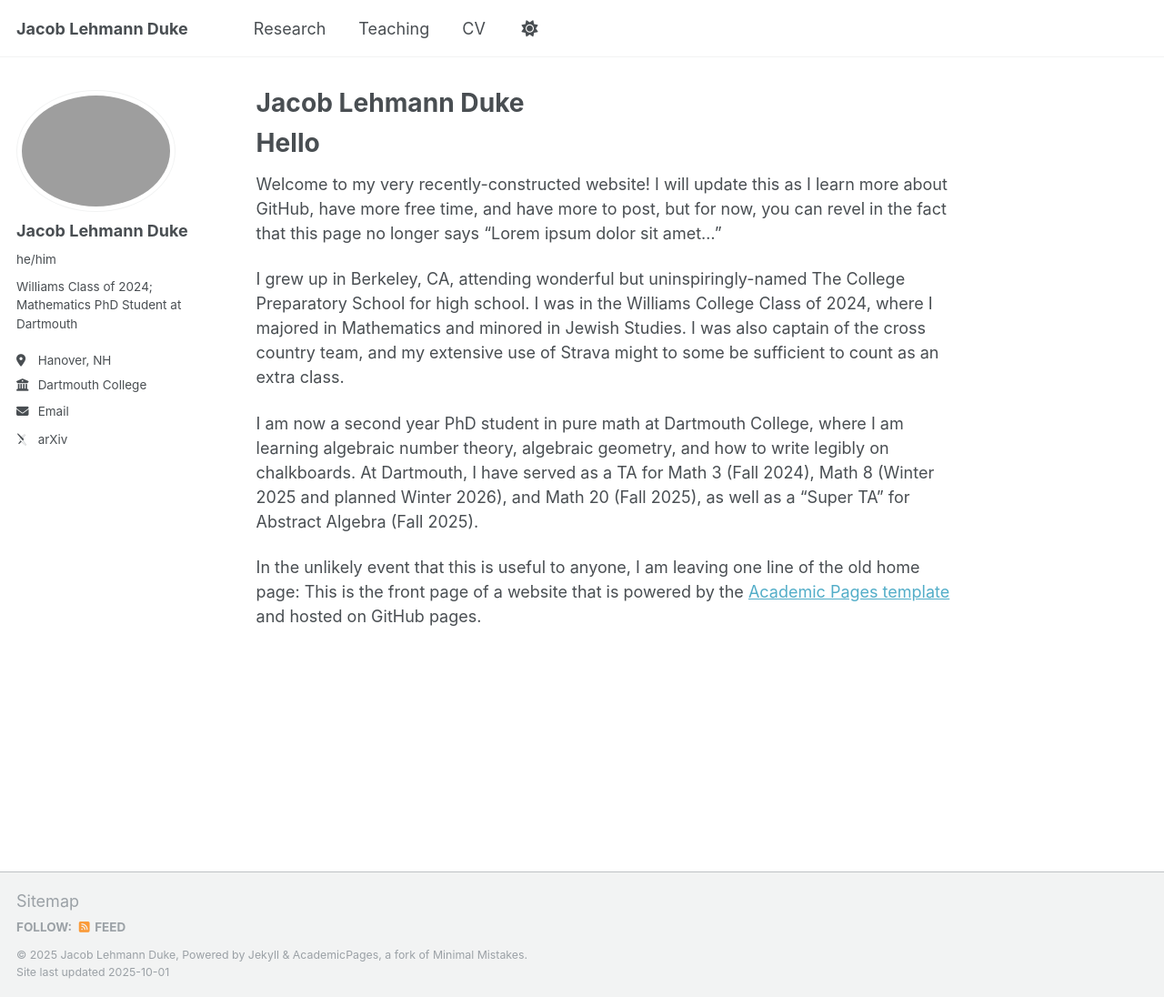
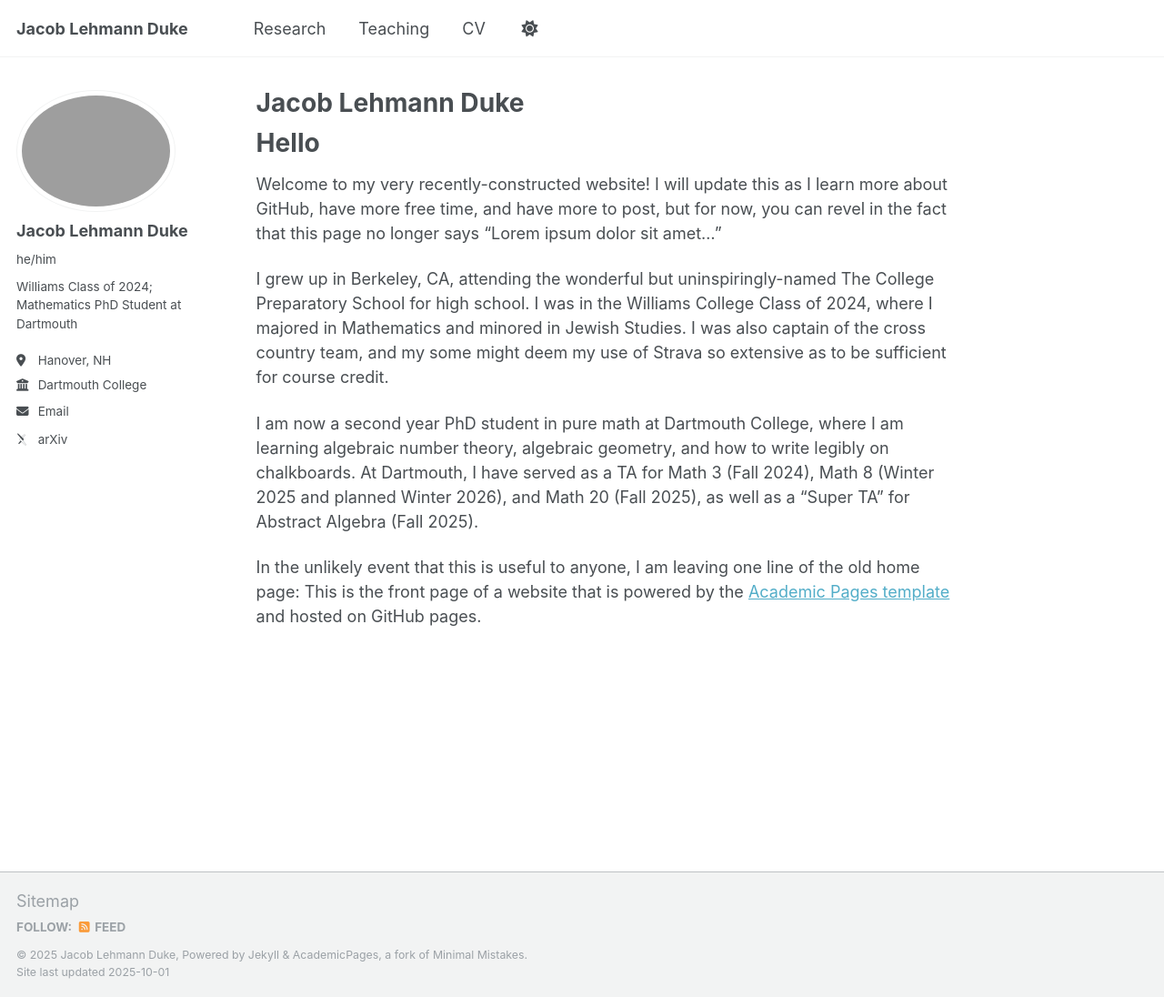
Before and after one commit to JacobLehmannDuke/JacobLehmannDuke.github.io, a Jekyll site: the page built from _pages/about.md, in a window 1280 px wide and 1096 px high. Shown: the whole window at 91% size. Built offline with Jekyll 4.4.1, drawn with Linux system fonts in a browser that asks for light colours; some web fonts are replaced.

Commit message:
Update about.md

```diff
--- a/_pages/about.md
+++ b/_pages/about.md
@@ -9,7 +9,7 @@ redirect_from:
 # Hello
 Welcome to my very recently-constructed website! I will update this as I learn more about GitHub, have more free time, and have more to post, but for now, you can revel in the fact that this page no longer says "Lorem ipsum dolor sit amet..."
 
-I grew up in Berkeley, CA, attending wonderful but uninspiringly-named The College Preparatory School for high school. I was in the Williams College Class of 2024, where I majored in Mathematics and minored in Jewish Studies. I was also captain of the cross country team, and my extensive use of Strava might to some be sufficient to count as an extra class.
+I grew up in Berkeley, CA, attending the wonderful but uninspiringly-named The College Preparatory School for high school. I was in the Williams College Class of 2024, where I majored in Mathematics and minored in Jewish Studies. I was also captain of the cross country team, and my some might deem my use of Strava so extensive as to be sufficient for course credit.
 
 I am now a second year PhD student in pure math at Dartmouth College, where I am learning algebraic number theory, algebraic geometry, and how to write legibly on chalkboards. At Dartmouth, I have served as a TA for Math 3 (Fall 2024), Math 8 (Winter 2025 and planned Winter 2026), and Math 20 (Fall 2025), as well as a "Super TA" for Abstract Algebra (Fall 2025).
 
```
